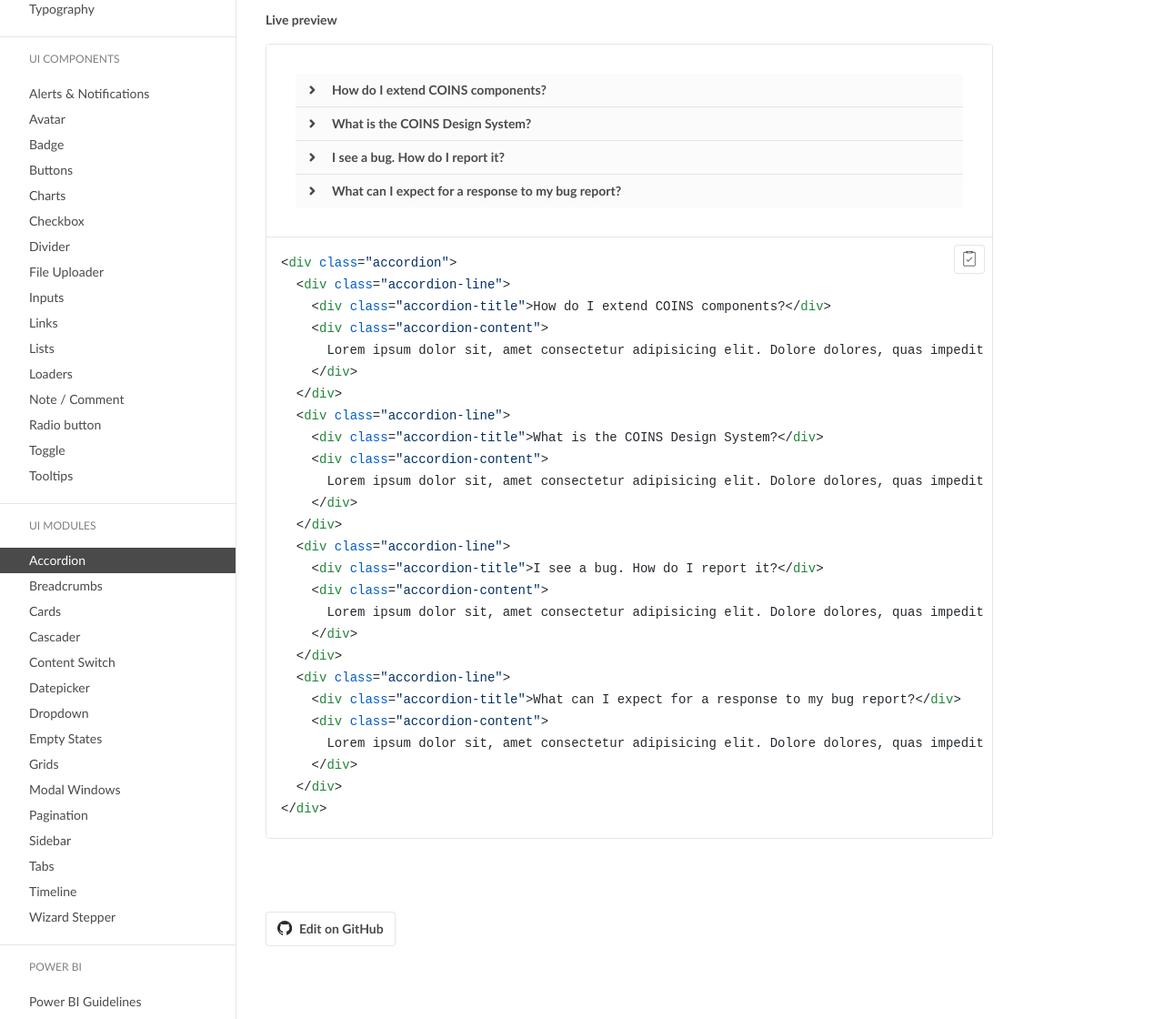
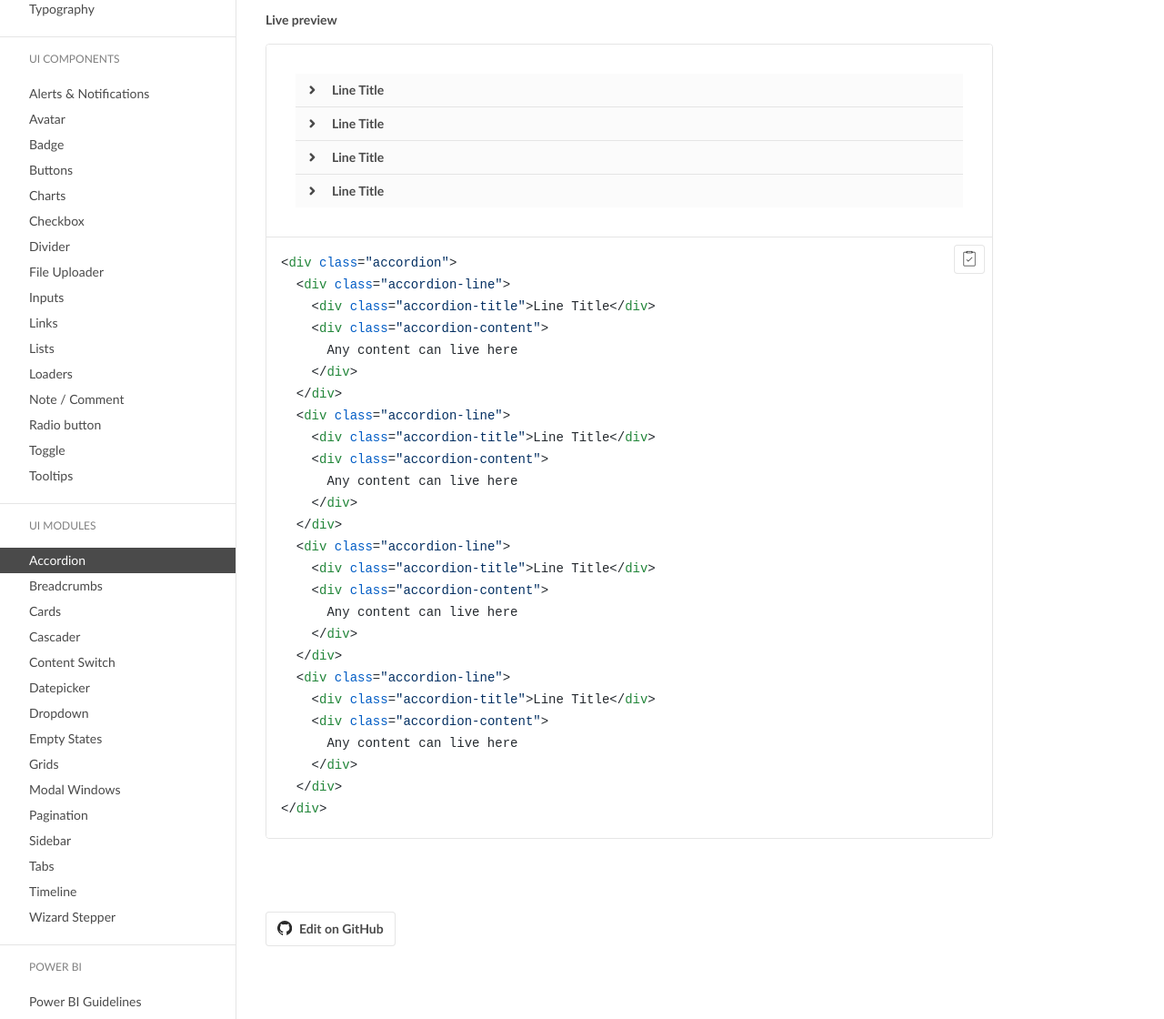
Before and after one commit to COINS-Naz/coins-design-system, a Jekyll site: the page built from _posts/web/ui-modules/2021-04-22-accordion.md, in a window 1280 px wide and 1400 px high, scrolled down 1525 px. Shown: the part 280-1400 px from the top of the window at 91% size. Built offline with Jekyll 4.4.1, drawn with Linux system fonts in a browser that asks for light colours; nearby versions of some CDN libraries; some web fonts are replaced; a style sheet for code colours, icons or effects is not loaded.

Commit message:
accordion dark mode

```diff
--- a/_posts/web/ui-modules/2021-04-22-accordion.md
+++ b/_posts/web/ui-modules/2021-04-22-accordion.md
@@ -45,27 +45,27 @@
 {% include snippet.html code='
 <div class="accordion">
   <div class="accordion-line">
-    <div class="accordion-title">How do I extend COINS components?</div>
+    <div class="accordion-title">Line Title</div>
     <div class="accordion-content">
-      Lorem ipsum dolor sit, amet consectetur adipisicing elit. Dolore dolores, quas impedit corporis nobis, eligendi molestias nam eaque placeat sed natus! Officiis optio distinctio iste, corrupti necessitatibus fugit deleniti illum.
+      Any content can live here
     </div>
   </div>
   <div class="accordion-line">
-    <div class="accordion-title">What is the COINS Design System?</div>
+    <div class="accordion-title">Line Title</div>
     <div class="accordion-content">
-      Lorem ipsum dolor sit, amet consectetur adipisicing elit. Dolore dolores, quas impedit corporis nobis, eligendi molestias nam eaque placeat sed natus! Officiis optio distinctio iste, corrupti necessitatibus fugit deleniti illum.
+      Any content can live here
     </div>
   </div>
   <div class="accordion-line">
-    <div class="accordion-title">I see a bug. How do I report it?</div>
+    <div class="accordion-title">Line Title</div>
     <div class="accordion-content">
-      Lorem ipsum dolor sit, amet consectetur adipisicing elit. Dolore dolores, quas impedit corporis nobis, eligendi molestias nam eaque placeat sed natus! Officiis optio distinctio iste, corrupti necessitatibus fugit deleniti illum.
+      Any content can live here
     </div>
   </div>
   <div class="accordion-line">
-    <div class="accordion-title">What can I expect for a response to my bug report?</div>
+    <div class="accordion-title">Line Title</div>
     <div class="accordion-content">
-      Lorem ipsum dolor sit, amet consectetur adipisicing elit. Dolore dolores, quas impedit corporis nobis, eligendi molestias nam eaque placeat sed natus! Officiis optio distinctio iste, corrupti necessitatibus fugit deleniti illum.
+      Any content can live here
     </div>
   </div>
 </div>
--- a/_sass/dark-mode.scss
+++ b/_sass/dark-mode.scss
@@ -282,4 +282,20 @@
       color: $color-white-70;
     }
   }
+
+  .accordion {
+    .accordion-title {
+      background-color: $color-black-active;
+      &:hover {
+        background-color: $color-black-7;
+      }
+    }
+    .accordion-line {
+      border-bottom-color: $color-separator-dark;
+      &.expanded .accordion-title {
+        background-color: transparent;
+      }
+    }
+  }
+  // ---
 }
--- a/_sass/modules/accordion.scss
+++ b/_sass/modules/accordion.scss
@@ -1,4 +1,5 @@
 .accordion {
+  width: 100%;
   .accordion-line {
     border-bottom: 1px solid $color-separator;
     // Content
@@ -16,7 +17,7 @@
       height: auto;
       opacity: 1;
       max-height: 9999px;
-      padding: 8px;
+      padding: 8px 8px 16px;
     }
     // Title
     .accordion-title {
```
